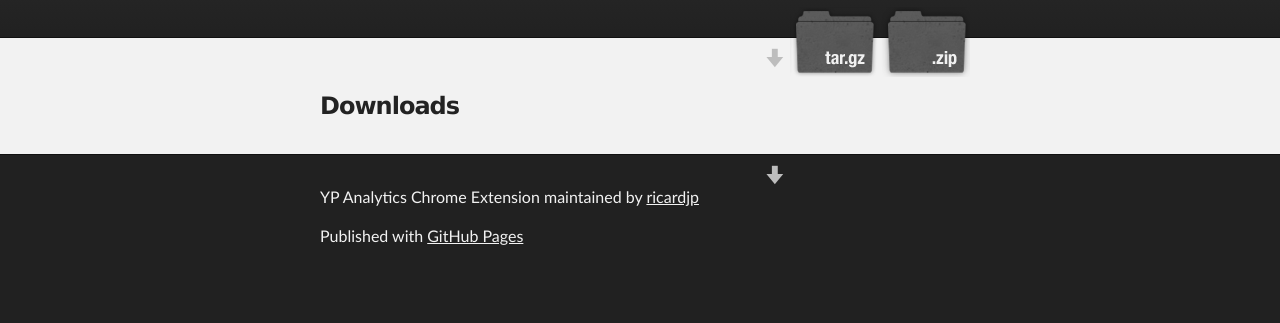
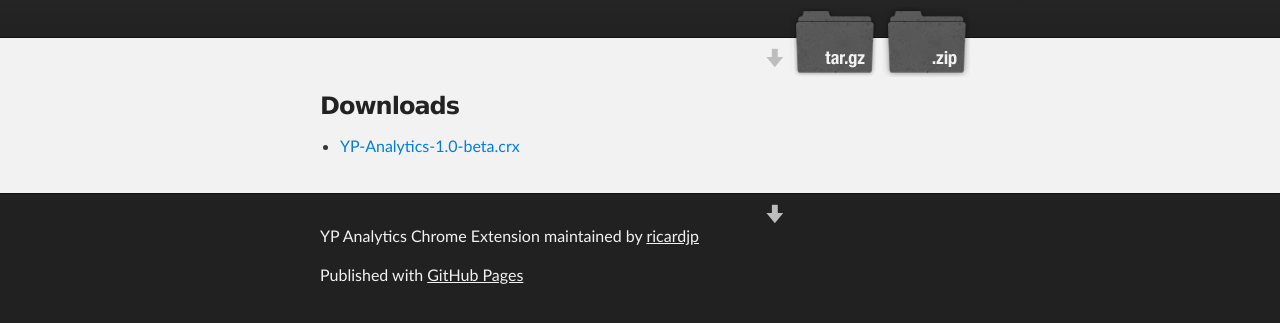
Before and after one commit to ricardjp/analytics-chrome-extension, a plain HTML site: page index.html in a window 1280 px wide. Shown: the part 199-522 px from the top of the page. Drawn offline with Linux system fonts and the light colour scheme.

Commit message:
added YP-Analytics-1.0-beta release to downloads

```diff
--- a/index.html
+++ b/index.html
@@ -31,8 +31,10 @@
     <!-- MAIN CONTENT -->
     <div id="main_content_wrap" class="outer">
       <section id="main_content" class="inner">
-        <h3>
-<a id="downloads" class="anchor" href="#downloads" aria-hidden="true"><span aria-hidden="true" class="octicon octicon-link"></span></a>Downloads</h3>
+        <h3><a id="downloads" class="anchor" href="#downloads" aria-hidden="true"><span aria-hidden="true" class="octicon octicon-link"></span></a>Downloads</h3>
+        <ul>
+          <li><a href="releases/YP-Analytics-1.0-beta.crx">YP-Analytics-1.0-beta.crx</a>
+        </ul>
       </section>
     </div>
 
```
